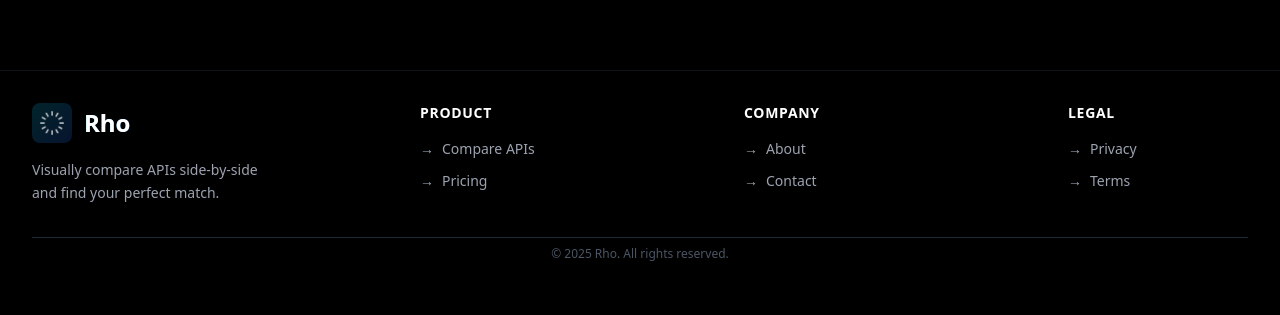
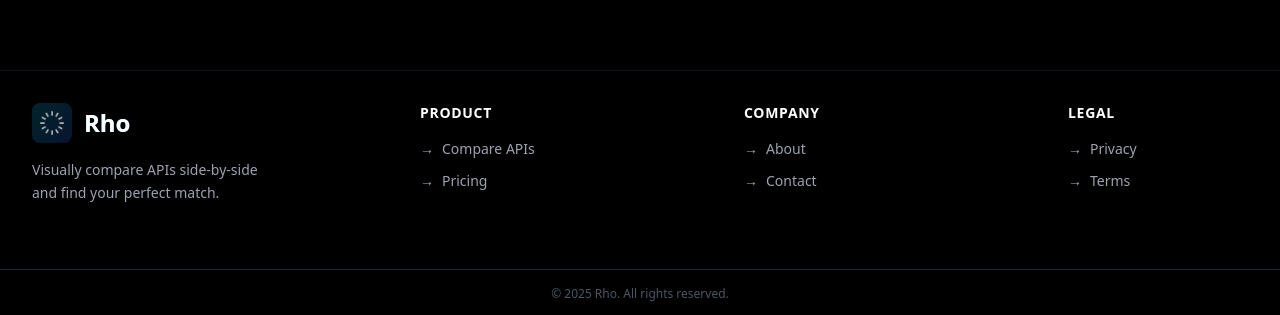
Before and after one commit to rainazab/CH12.0, a Next.js app in the folder rho-api-platform/: page / in a window 1280 px wide. Shown: the part 3194-3509 px from the top of the page. Built offline with nearby package versions, Linux system fonts and the light colour scheme; no server answers.

Commit message:
Push copyright to very bottom of footer with flexbox layout

```diff
--- a/rho-api-platform/components/Footer.tsx
+++ b/rho-api-platform/components/Footer.tsx
@@ -2,8 +2,8 @@
 
 export default function Footer() {
   return (
-    <footer className="bg-black border-t border-gray-800/50">
-      <div className="max-w-7xl mx-auto px-4 sm:px-6 lg:px-8 w-full py-8">
+    <footer className="bg-black border-t border-gray-800/50 flex flex-col">
+      <div className="max-w-7xl mx-auto px-4 sm:px-6 lg:px-8 w-full py-8 flex-grow">
         <div className="grid md:grid-cols-4 gap-20 mb-8">
           {/* Brand Section */}
           <div className="space-y-4">
@@ -80,12 +80,13 @@
           </div>
         </div>
 
-        {/* Copyright */}
-        <div className="border-t border-gray-800 py-2 mt-2">
-          <p className="text-center text-xs text-gray-600">
-            © 2025 Rho. All rights reserved.
-          </p>
-        </div>
+      </div>
+
+      {/* Copyright - At Very Bottom */}
+      <div className="border-t border-gray-800 py-4 mt-auto bg-black/50 w-full">
+        <p className="text-center text-xs text-gray-600 max-w-7xl mx-auto px-4 sm:px-6 lg:px-8">
+          © 2025 Rho. All rights reserved.
+        </p>
       </div>
     </footer>
   );
```
